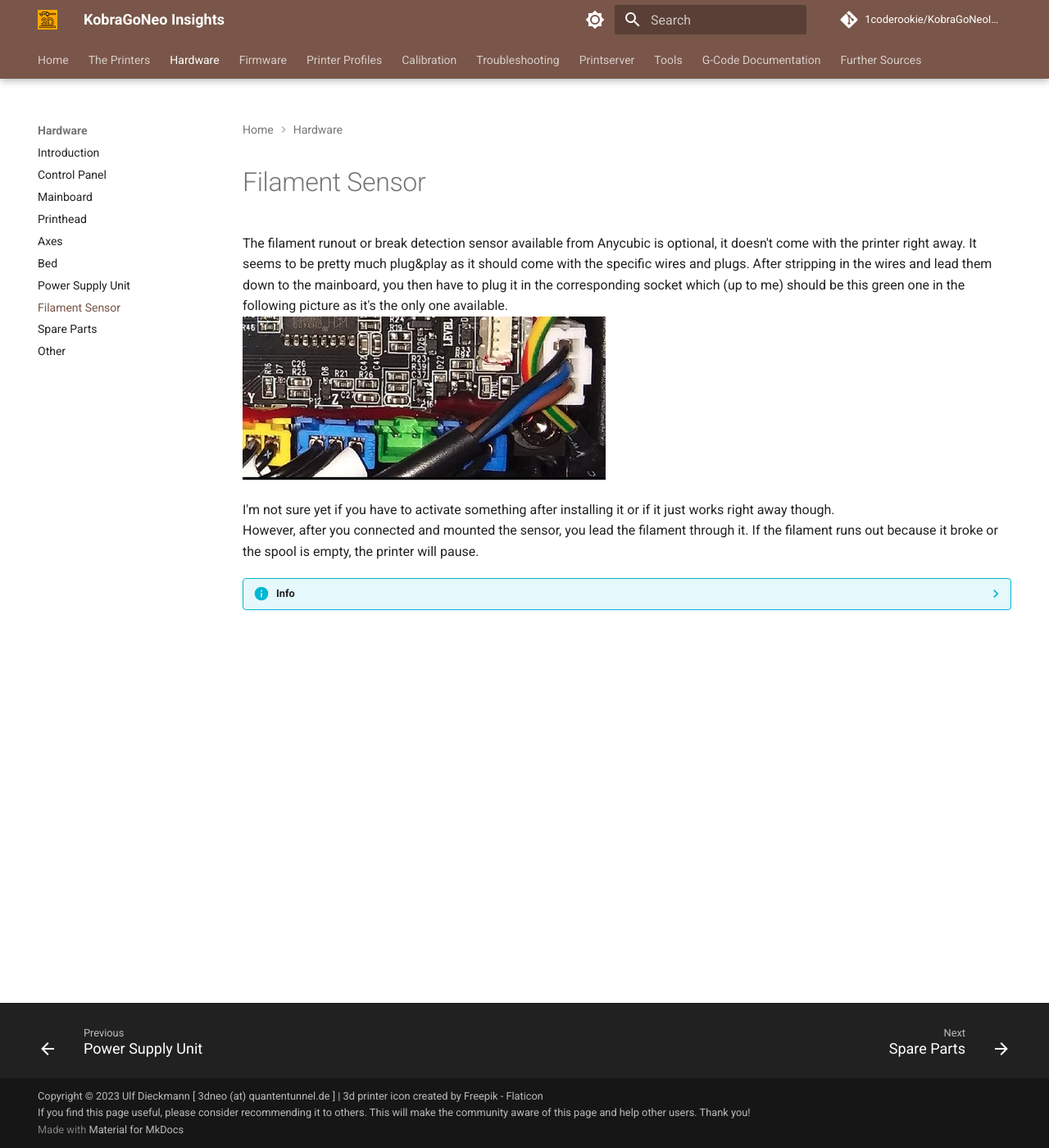
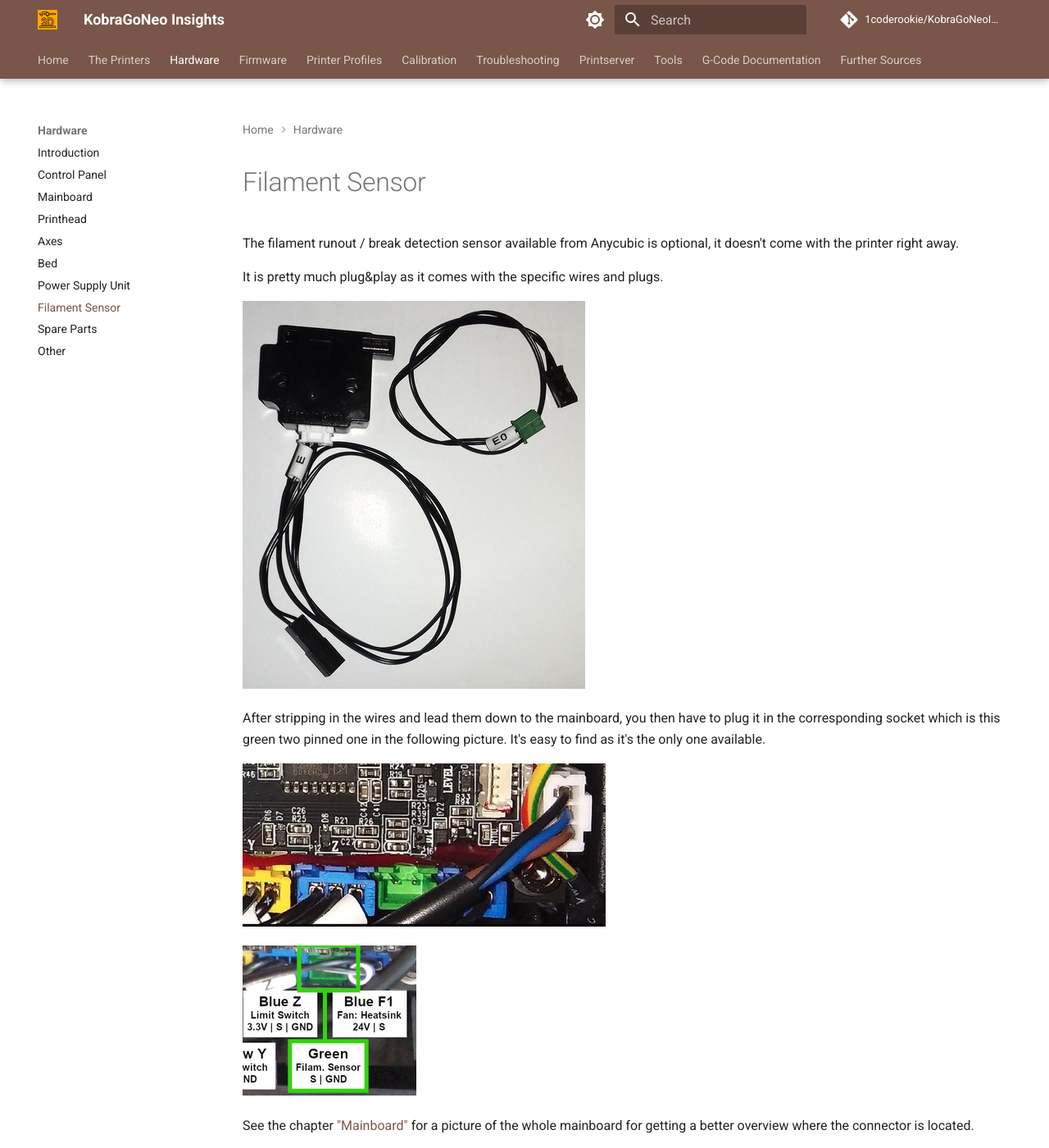
Before and after one commit to 1coderookie/KobraGoNeoInsights, an MkDocs documentation site: the page built from docs/hardware/filament_sensor.md, in a window 1280 px wide and 1400 px high. Shown: the whole window at 82% size. Built offline with MkDocs 1.6.1 and Material for MkDocs 9.7.7, drawn with Linux system fonts in a browser that asks for light colours; comment, search, counter and statistics services are not loaded; some of the changed text lies outside the part shown.

Commit message:
Update filament_sensor.md

```diff
--- a/docs/hardware/filament_sensor.md
+++ b/docs/hardware/filament_sensor.md
@@ -2,13 +2,37 @@
 
 # Filament Sensor
 
-The filament runout or break detection sensor available from Anycubic is optional, it doesn't come with the printer right away. It seems to be pretty much plug&play as it should come with the specific wires and plugs. After stripping in the wires and lead them down to the mainboard, you then have to plug it in the corresponding socket which (up to me) should be this green one in the following picture as it's the only one available.
-![Socket for the filament sensor](../assets/images/filament_sensor_mb-socket_web.jpg)
+The filament runout / break detection sensor available from Anycubic is optional, it doesn't come with the printer right away.
 
-I'm not sure yet if you have to activate something after installing it or if it just works right away though.
-However, after you connected and mounted the sensor, you lead the filament through it. If the filament runs out because it broke or the spool is empty, the printer will pause.
+It is pretty much plug&play as it comes with the specific wires and plugs.
 
-??? info
+![Filament runout sensor](../assets/images/fil_sensor_web.jpg)
 
-    After doing some research I personally came to the conclusion that (at this time) I'm not going to get this sensor because I've read too many posts from different users complaining about false detections and therefore paused prints even though there was filament loaded. This might just be a small problem which probably could easily be fixed by bending the little lever of the switch inside of the sensorbox so that there's more pressure onto the filament, but right now I don't feel to go that route.
-    However, if you got yourself the sensor and installed it or even opened the little plastic box and looked inside of it, I'd be happy if you'd get in touch with me (email: `3dneo (at) quantentunnel.de`) so that I could add some pictures of it here and a little description about how to activate it if certain steps would be necessary to do so.
+After stripping in the wires and lead them down to the mainboard, you then have to plug it in the corresponding socket which is this green two pinned one in the following picture. It's easy to find as it's the only one available.
+
+![Connector for the filament sensor](../assets/images/filament_sensor_mb-socket_web.jpg)
+
+![Zoomed connector](../assets/images/fil_sen_connector.png)
+
+See the chapter ["Mainboard"](mainboard.md#trigorilla-v_306-stock) for a picture of the whole mainboard for getting a better overview where the connector is located.
+
+After you connected and mounted the sensor, you lead the filament through it. If the filament runs out because it broke or the spool is empty, the printer will pause.
+
+??? info "Red Glue Across All Connectors"
+
+    When you look at the mainboard, you'll see some red glue spread across all connectors. That's just for securing the connnection. You can get that stuff off by carefully pulling it off. It works better if you warm up that stuff *a little bit* for making it more flexible, a hair dryer is good for that. It then becomes a bit softer and easier to be pulled off. Don't heat it up too much though as it'll become too soft then!
+    You can also use a thin screwdriver to lift up a part of that stuff and then use some tweezers to grab it.
+
+    However, be *very careful* to
+
+    - not harm the mainboard by slipping off with the screwdriver or tweezer!
+    - not overheat the mainboards of parts of it when heating up that red glue!
+    - not rip off the heatsinks of the stepper drivers!
+      This can happen really quick as they're just glued onto the stepper drivers with some thermal paste and the red glue is usually spread across the fins of the heatsinks as well!
+      So *if* you have to pull off that stuff from those connectors of the motor wiring, then *make sure that you press down the heatsink with your finger when trying to pull that stuff off!*
+
+
+??? info "False Positive Detections"
+
+    Many users report and complain about false positive detections and therefore paused prints even though there was filament loaded.
+    This might just be a small problem which probably could easily be fixed by bending the little lever of the switch inside of the sensorbox so that there's more pressure onto the filament, but I personally didn't install my sensor yet and didn't check that.
```
